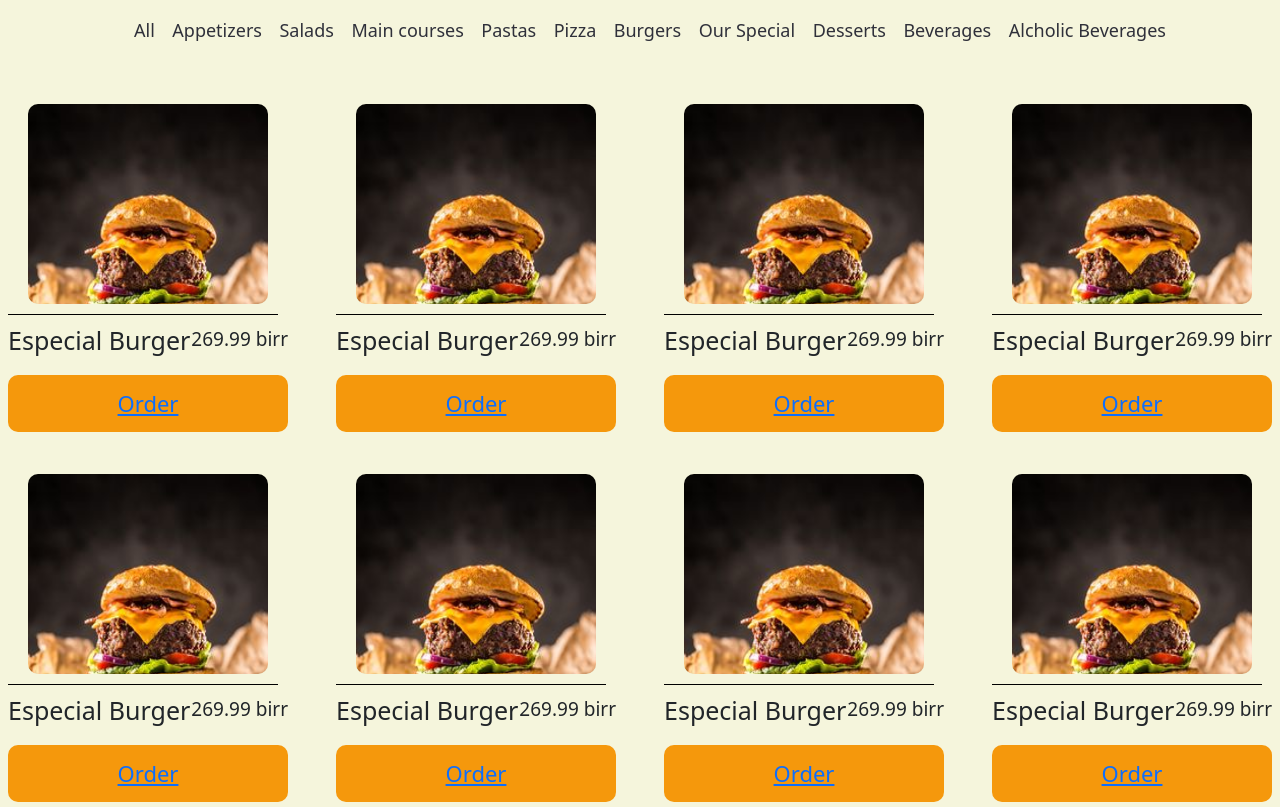
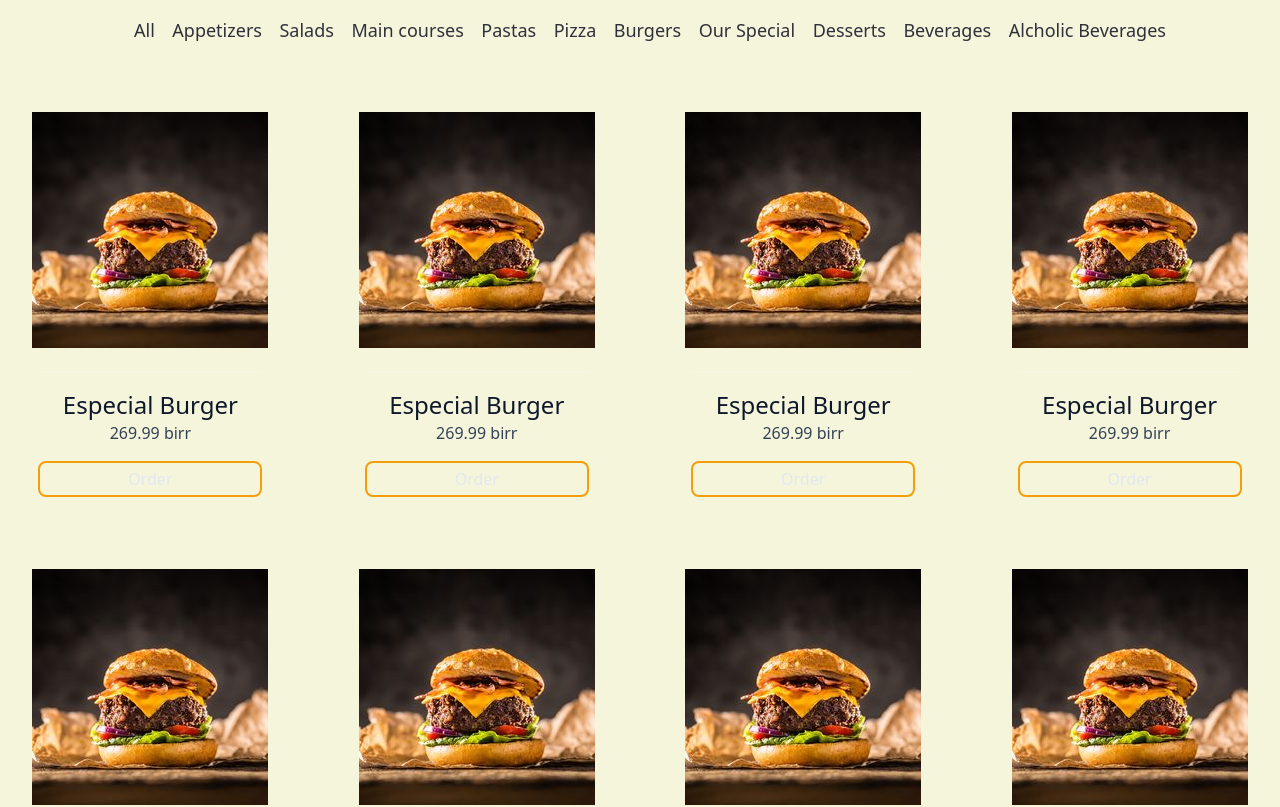
Before and after one commit to fseha-hagos/food-delivery, a React (Create React App) app: page /menu in a window 1280 px wide. Shown: the part 495-1302 px from the top of the page. Built offline with nearby package versions, Linux system fonts and the light colour scheme; a web font is replaced by a local one.

Commit message:
Update recipeRProductCard.js

```diff
--- a/src/pages/components/recipeRProductCard.js
+++ b/src/pages/components/recipeRProductCard.js
@@ -1,26 +1,21 @@
-
-import {
-  BrowserRouter as Router,
-  Routes, Route,
-  Link
-} from 'react-router-dom';
+import RecipeDetail from '../RecipeDetail';
+import {Link, useNavigate } from 'react-router-dom';
 
 function RecipeRProductCard() {
   return (
-    <div className="rr-container">
-            <div className='rr-image-container'>
-                <img style={{width:"100%",height:"270px"}} src={require('../assets/a5dcb73787322a8244171b9eea44b9bd-1.jpg')} alt='produtcs'/>
-            </div>
-            <div className='rr-hor'></div>
-                <div className='rr-title-container'>
-                    <h2 className='rr-title'>Especial Burger</h2>
-                    <h3 className='rr-price'>269.99 birr</h3>
-                </div>
-
-                <Link to="/recipe" className='button rr-order-button'> <span >Order</span></Link>
+    <div className="h-auto w-64 m-2 ">
+      <div className='flex justify-center mb-4'>
+        <img style={{ width: "auto", height: "auto" }} src={require('../assets/a5dcb73787322a8244171b9eea44b9bd-1.jpg')} alt='produtcs' />
+      </div>
+      <hr className='w-56 m-3 border-white' />
+      <div className='text-slate-900 text-2xl dark:text-slate-300' >Especial Burger</div>
+      <div className='text-slate-700 text-base dark:text-slate-400'>269.99 birr</div>
+      <Link to="/recipe">
+      <button className='border-2 border-amber-500 my-3 w-56 rounded-lg py-1 hover:bg-amber-500'>
+        <span className='text-base text-slate-200 ' >Order</span>
+      </button>
+      </Link>
     </div>
-
-
   );
 }
 
```
